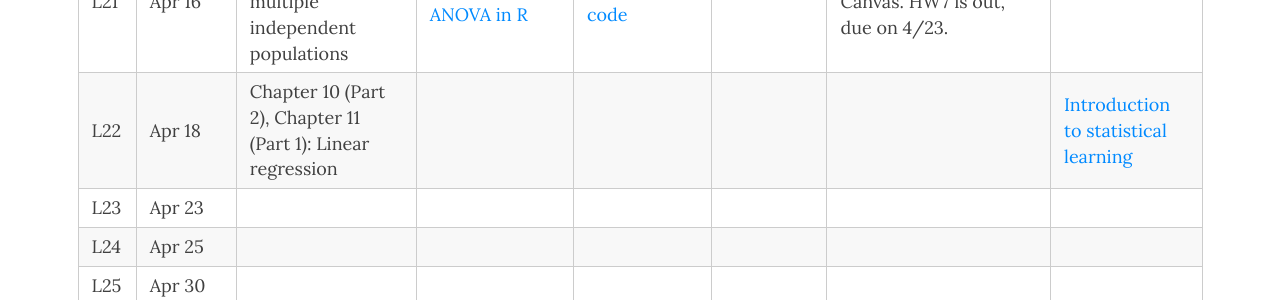
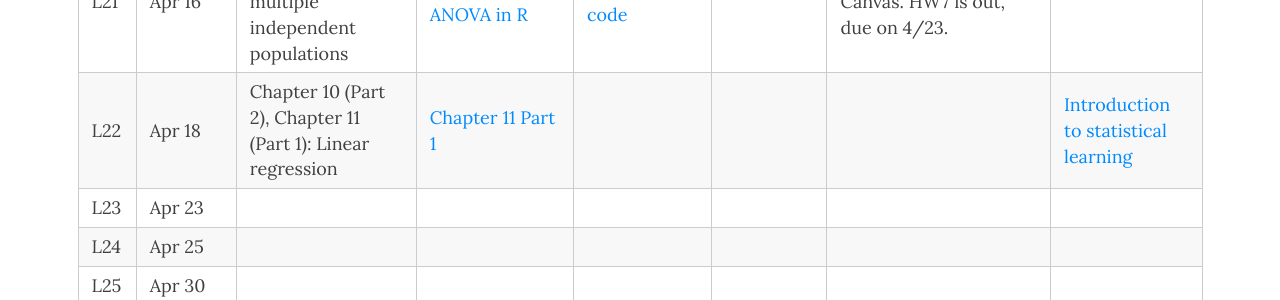
Before and after one commit to duzhewang/stat324, a Jekyll site: the page built from timetable.md, in a window 1280 px wide and 900 px high, scrolled down 2323 px. Shown: the part 154-454 px from the top of the window. Built offline with Jekyll 4.4.1, drawn with Linux system fonts in a browser that asks for light colours; nearby versions of some CDN libraries.

Commit message:
Update timetable.md

```diff
--- a/timetable.md
+++ b/timetable.md
@@ -34,7 +34,7 @@ css: /css/wide_table.css
 | L20  | Apr 9 | Review| [Midterm 2 Review](https://github.com/dzwang91/stat324/raw/gh-pages/lectures/Midterm2review.pdf)    |      |   |  Midterm 2 covers L8 to L18.    |
 |  | Apr 11 |Exam 2 |      |     |   |  |  |
 |L21 | Apr 16 | Chapter 10 (Part 1): comparing multiple independent populations |   [Chapter 10](https://github.com/dzwang91/stat324/raw/gh-pages/lectures/chapter10.pdf),   [ANOVA in R](https://github.com/dzwang91/stat324/raw/gh-pages/lectures/ANOVAinR.pdf)|  [ANOVA R code](https://github.com/dzwang91/stat324/raw/gh-pages/R/anova.R)   |  |Download F table from Canvas. HW7 is out, due on 4/23. |  |
-|L22 | Apr 18 |Chapter 10 (Part 2), Chapter 11 (Part 1): Linear regression |  |   |    |  | [Introduction to statistical learning](https://github.com/dzwang91/stat324/raw/gh-pages/lectures/introSL.pdf)|
+|L22 | Apr 18 |Chapter 10 (Part 2), Chapter 11 (Part 1): Linear regression |[Chapter 11 Part 1](https://github.com/dzwang91/stat324/raw/gh-pages/lectures/chapter11-1.pdf)|   |    |  | [Introduction to statistical learning](https://github.com/dzwang91/stat324/raw/gh-pages/lectures/introSL.pdf)|
 |L23 | Apr 23 | |  |     |  |  |      |
 | L24 | Apr 25 | |       |  |  |  |  |
 |L25 | Apr 30 | |  |     |   |  |  |
```
